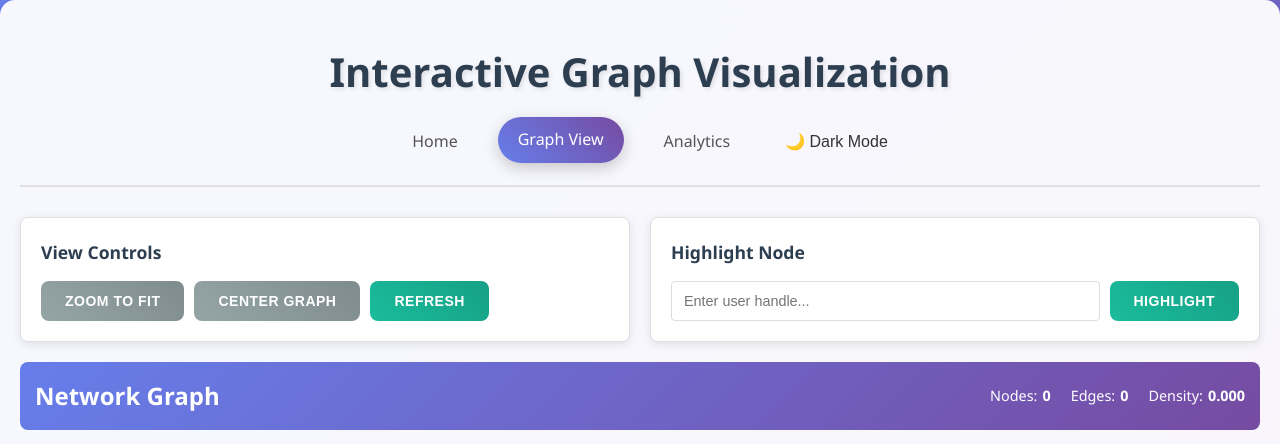
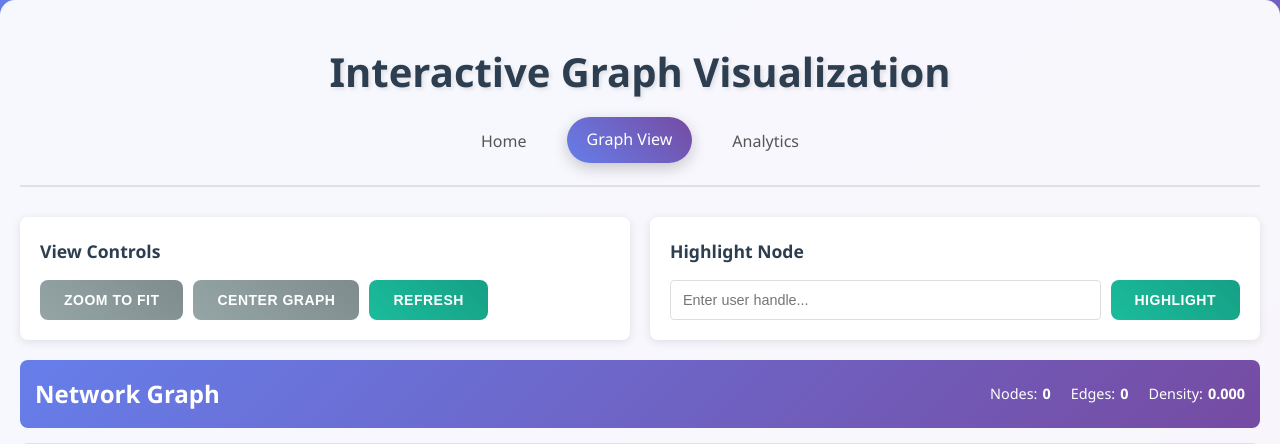
Before and after one commit to mohithhp001/Social-Media-Influence-Graph, a Flask app: page /graph in a window 1280 px wide. Shown: the top 444 px of the page. Run offline with Flask 3, Linux system fonts and the light colour scheme; data that the repository does not hold is empty.

Commit message:
Revert "Add dark mode toggle"

```diff
--- a/static/css/style.css
+++ b/static/css/style.css
@@ -5,20 +5,11 @@
     box-sizing: border-box;
 }
 
-:root {
-    --bg-gradient: linear-gradient(135deg, #667eea 0%, #764ba2 100%);
-    --container-bg: rgba(255, 255, 255, 0.95);
-    --text-color: #333;
-    --card-bg: white;
-    --card-border: #e0e0e0;
-    --header-color: #2c3e50;
-}
-
 body {
     font-family: 'Segoe UI', Tahoma, Geneva, Verdana, sans-serif;
     line-height: 1.6;
-    color: var(--text-color);
-    background: var(--bg-gradient);
+    color: #333;
+    background: linear-gradient(135deg, #667eea 0%, #764ba2 100%);
     min-height: 100vh;
 }
 
@@ -320,16 +310,15 @@ nav {
 }
 
 .control-group {
-    background: var(--card-bg);
+    background: white;
     padding: 20px;
     border-radius: 8px;
     box-shadow: 0 2px 10px rgba(0, 0, 0, 0.1);
-    border: 1px solid var(--card-border);
 }
 
 .control-group h4 {
     margin: 0 0 15px 0;
-    color: var(--header-color);
+    color: #2c3e50;
     font-size: 1.1rem;
 }
 
@@ -891,22 +879,3 @@ nav {
         gap: 5px;
     }
 }
-
-/* Dark Mode ----------------------------------------------------- */
-body.dark-mode {
-    --bg-gradient: linear-gradient(135deg, #1a1a1a 0%, #333 100%);
-    --container-bg: rgba(34, 34, 34, 0.95);
-    --text-color: #f1f1f1;
-    --card-bg: #2b2b2b;
-    --card-border: #555;
-    --header-color: #f1f1f1;
-}
-
-.theme-toggle {
-    background: none;
-    border: none;
-    cursor: pointer;
-    font-size: 1rem;
-    margin-left: 15px;
-    color: var(--text-color);
-}
--- a/static/js/main.js
+++ b/static/js/main.js
@@ -450,33 +450,4 @@ function debounce(func, wait) {
 // Initialize the application when DOM is loaded
 document.addEventListener('DOMContentLoaded', () => {
     window.influenceApp = new InfluenceGraphApp();
-    window.themeManager = new ThemeManager();
 });
-
-class ThemeManager {
-    constructor() {
-        this.toggleBtn = document.getElementById('theme-toggle');
-        if (this.toggleBtn) {
-            this.toggleBtn.addEventListener('click', () => this.toggleTheme());
-        }
-        this.loadTheme();
-    }
-
-    loadTheme() {
-        const theme = localStorage.getItem('theme') || 'light';
-        document.body.classList.toggle('dark-mode', theme === 'dark');
-        this.updateButton(theme);
-    }
-
-    toggleTheme() {
-        const isDark = document.body.classList.toggle('dark-mode');
-        const theme = isDark ? 'dark' : 'light';
-        localStorage.setItem('theme', theme);
-        this.updateButton(theme);
-    }
-
-    updateButton(theme) {
-        if (!this.toggleBtn) return;
-        this.toggleBtn.textContent = theme === 'dark' ? '☀️ Light Mode' : '🌙 Dark Mode';
-    }
-}
--- a/templates/analytics.html
+++ b/templates/analytics.html
@@ -16,7 +16,6 @@
                 <a href="/" class="nav-link">Home</a>
                 <a href="/graph" class="nav-link">Graph View</a>
                 <a href="/analytics" class="nav-link active">Analytics</a>
-                <button id="theme-toggle" class="theme-toggle">🌙 Dark Mode</button>
             </nav>
         </header>
 
--- a/templates/graph.html
+++ b/templates/graph.html
@@ -15,7 +15,6 @@
                 <a href="/" class="nav-link">Home</a>
                 <a href="/graph" class="nav-link active">Graph View</a>
                 <a href="/analytics" class="nav-link">Analytics</a>
-                <button id="theme-toggle" class="theme-toggle">🌙 Dark Mode</button>
             </nav>
         </header>
 
--- a/templates/index.html
+++ b/templates/index.html
@@ -16,7 +16,6 @@
                 <a href="/" class="nav-link active">Home</a>
                 <a href="/graph" class="nav-link">Graph View</a>
                 <a href="/analytics" class="nav-link">Analytics</a>
-                <button id="theme-toggle" class="theme-toggle">🌙 Dark Mode</button>
             </nav>
         </header>
 
```
Also changed, not shown: other parts of static/css/style.css (+11 -13 lines).
